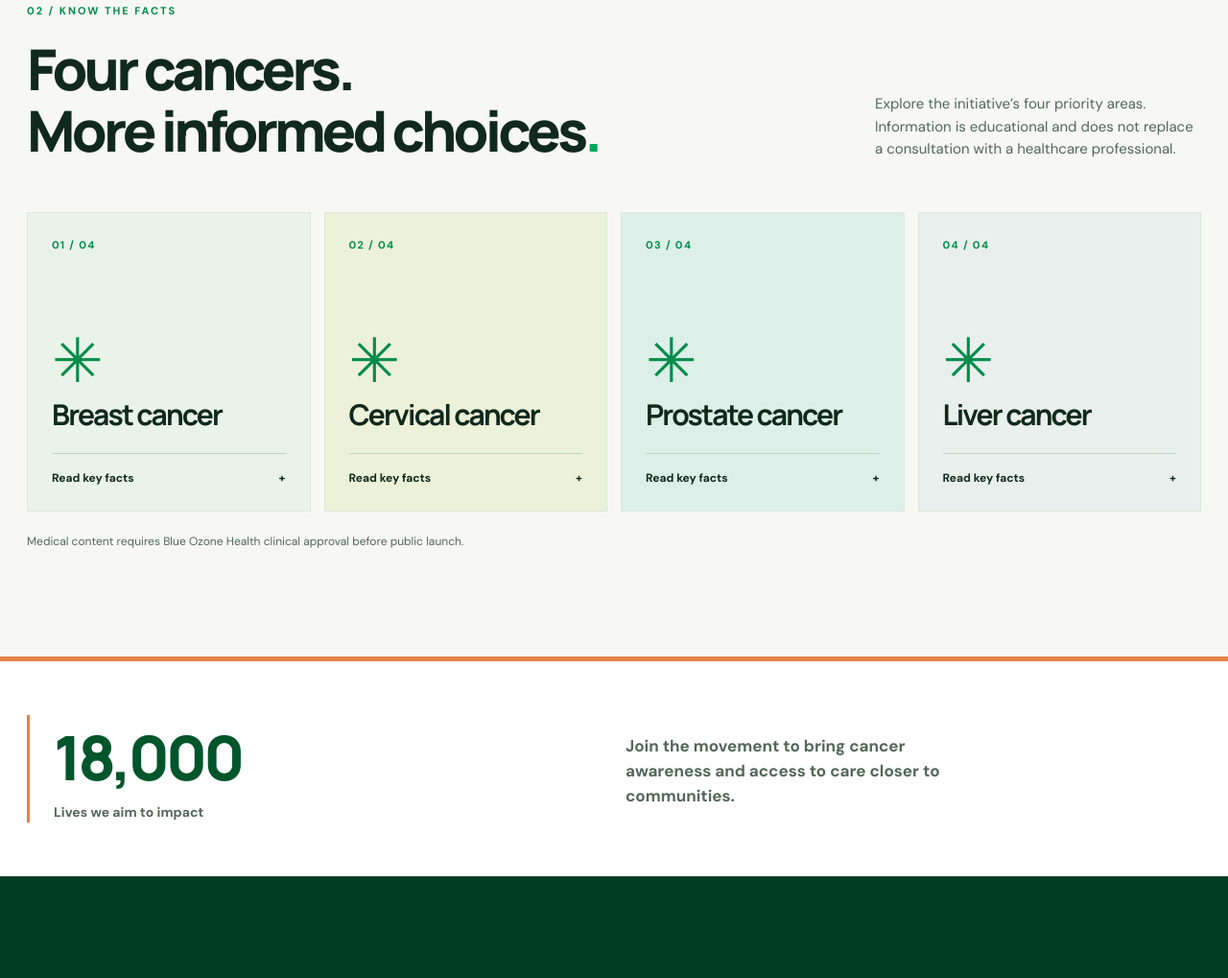
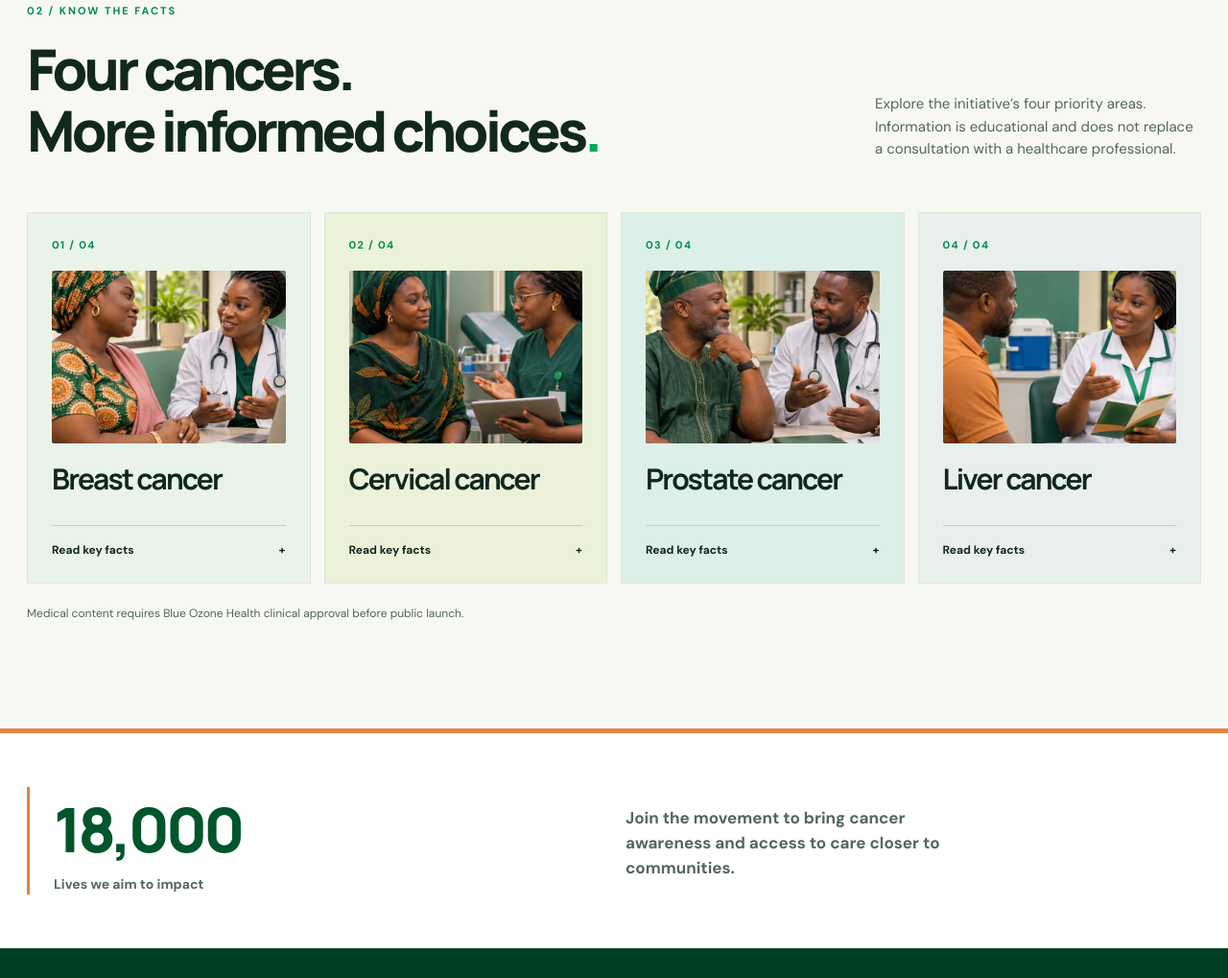
Before and after one commit to codecke/ssn, a plain HTML site: page index.html in a window 1280 px wide. Shown: the part 1927-2946 px from the top of the page at 96% size. Drawn offline with Linux system fonts and the light colour scheme.

Commit message:
Add imagery to cancer information cards

```diff
--- a/app.js
+++ b/app.js
@@ -89,7 +89,7 @@ function renderDetailPage() {
 function renderCancerCards() {
   const grid = $("#cancer-grid");
   if (!grid) return;
-  grid.innerHTML = Object.entries(cancerContent).map(([key, data]) => `<details class="cancer-card" id="${key}"><summary><span class="card-number">${esc(data.eyebrow)}</span><span class="card-symbol" aria-hidden="true">✳</span><h3>${esc(data.name)}</h3><span class="card-bottom">Read key facts <span aria-hidden="true">+</span></span></summary><ul>${data.points.map((point) => `<li>${esc(point)}</li>`).join("")}</ul></details>`).join("");
+  grid.innerHTML = Object.entries(cancerContent).map(([key, data]) => `<details class="cancer-card" id="${key}"><summary><span class="card-number">${esc(data.eyebrow)}</span><img class="cancer-media" src="assets/${key}-consultation.jpg" alt="" loading="lazy" width="600" height="600"><h3>${esc(data.name)}</h3><span class="card-bottom">Read key facts <span aria-hidden="true">+</span></span></summary><ul>${data.points.map((point) => `<li>${esc(point)}</li>`).join("")}</ul></details>`).join("");
   const selected = location.hash.slice(1);
   if (cancerContent[selected]) document.getElementById(selected).open = true;
 }
--- a/styles.css
+++ b/styles.css
@@ -21,6 +21,10 @@
 .cancer-card ul{margin:0;padding:20px 27px 28px 42px;background:#fff;font-size:14px;color:var(--ink)}
 .cancer-card li+li{margin-top:10px}
 .cancer-card[open] .card-bottom span{transform:rotate(45deg)}
+.cancer-card summary{min-height:385px}
+.cancer-media{display:block;width:100%;height:180px;object-fit:cover;object-position:center;margin:18px 0 20px;border-radius:2px}
+.cancer-card h3{margin-top:0;margin-bottom:20px}
+.cancer-card .card-bottom{margin-top:auto}
 .impact-strip{display:grid;grid-template-columns:1fr 1fr;gap:24px;padding:56px max(28px,calc((100vw - var(--max))/2));background:#fff;border-top:5px solid #e48143}
 .impact-strip>div{border-left:3px solid #e48143;padding-left:25px}
 .impact-strip span{font:800 clamp(42px,5vw,70px) Manrope,Arial,sans-serif;letter-spacing:-.06em;color:var(--forest)}
```
Also changed, not shown: assets/breast-consultation.jpg (added), assets/cervical-consultation.jpg (added), assets/liver-consultation.jpg (added), assets/prostate-consultation.jpg (added).
